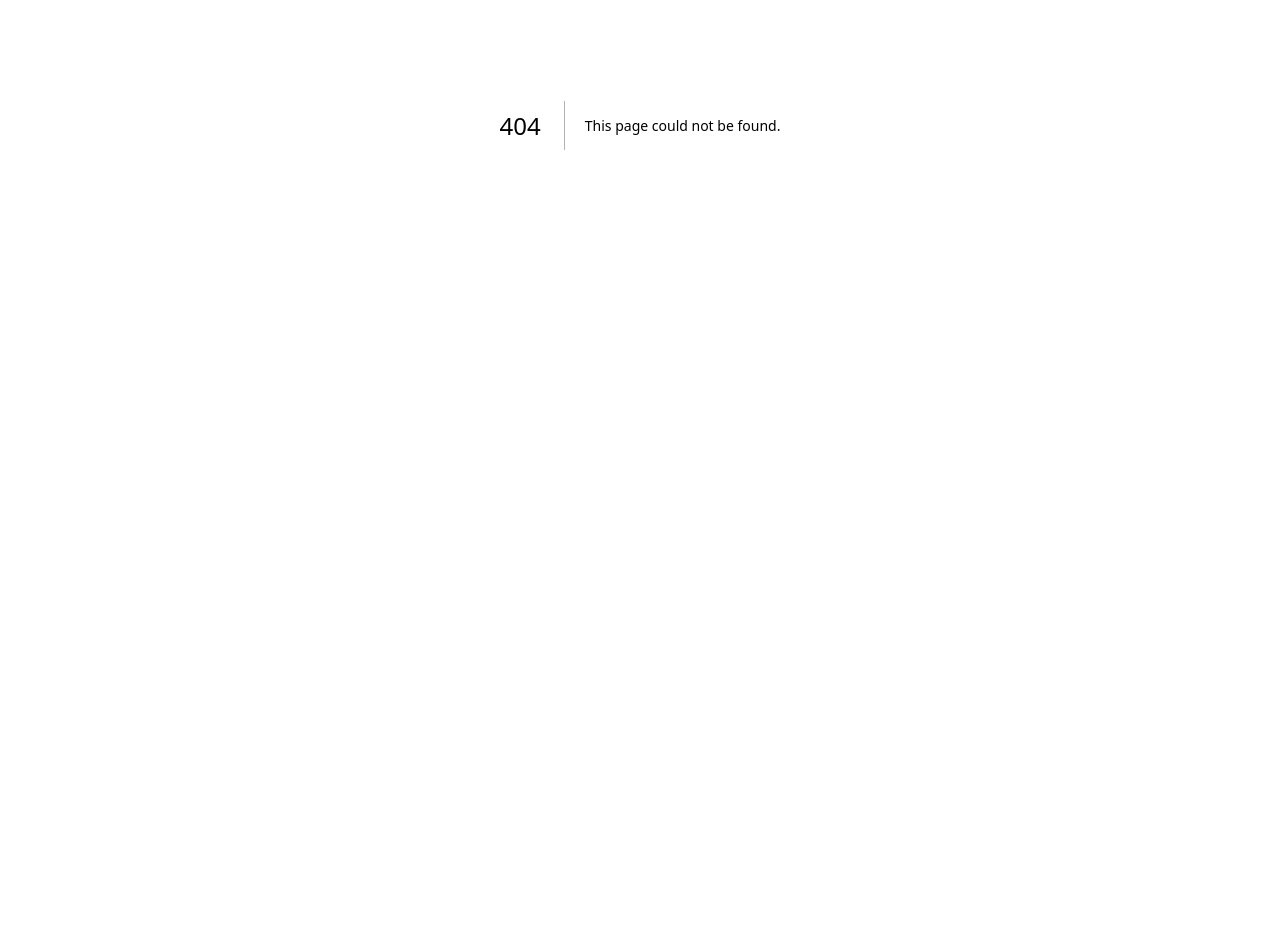
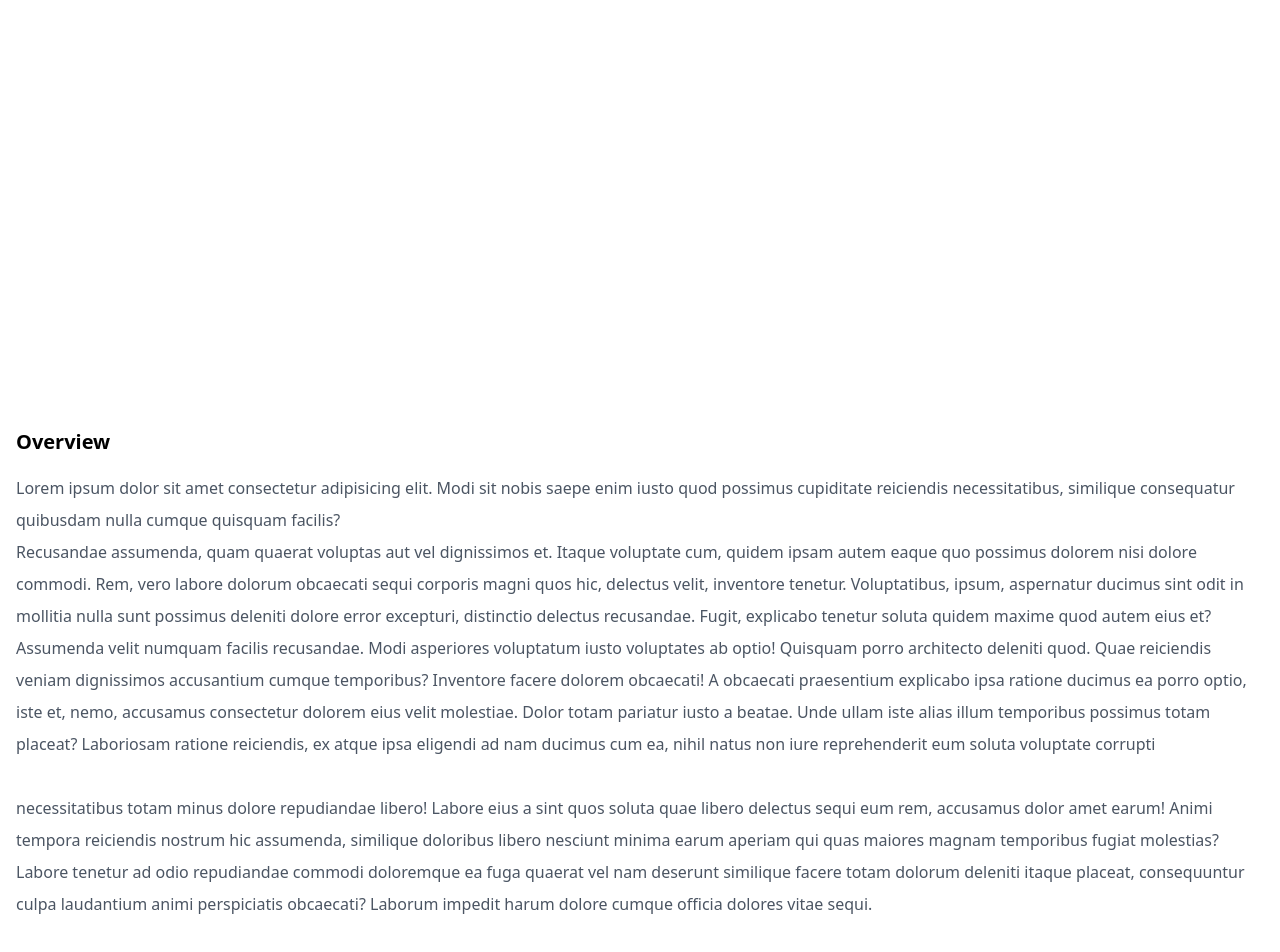
Before and after one commit to SaqlineShabbir/HotelHunt-Full-Stack, a Next.js app: page /hotels/1 in a window 1280 px wide. Before the commit this address had no page. Shown: the part 275-1227 px from the top of the page. Before the commit the page ends 800 px from the top, so only its background shows below. Built offline with nearby package versions, Linux system fonts and the light colour scheme.

Commit message:
summary, gallery, overview component added

```diff
--- /dev/null
+++ b/src/app/hotels/[id]/page.js
@@ -0,0 +1,15 @@
+import Gallery from "@/components/hotel/details/Gallery";
+import Overview from "@/components/hotel/details/Overview";
+import Summary from "@/components/hotel/details/Summary";
+
+const page = () => {
+  return (
+    <div>
+      <Summary></Summary>
+      <Gallery></Gallery>
+      <Overview></Overview>
+    </div>
+  );
+};
+
+export default page;
--- a/src/app/layout.js
+++ b/src/app/layout.js
@@ -14,7 +14,7 @@ const geistMono = localFont({
 });
 
 export const metadata = {
-  title: "Create Next App",
+  title: "Hotel Hunt",
   description: "Generated by create next app",
 };
 
--- /dev/null
+++ b/src/components/hotel/details/Gallery.jsx
@@ -0,0 +1,22 @@
+const Gallery = () => {
+  return (
+    <section className="max-w-7xl mx-auto w-full px-4">
+      <div className="grid grid-cols-2 imageshowCase">
+        {/* <img src={img} className="h-[400px]" alt="" />
+        <img src={img} className="h-[400px]" alt="" />
+        <img src={img} className="h-[400px]" alt="" />
+        <img src={img} className="h-[400px]" alt="" /> */}
+
+        <div className="grid grid-cols-2 grid-rows-2 h-[400px]">
+          {/* <img src={img} className="h-[400px]" alt="" />
+          <img src={img} className="h-[400px]" alt="" />
+          <img src={img} className="h-[400px]" alt="" />
+          <img src={img} className="h-[400px]" alt="" />
+          <img src={img} className="h-[400px]" alt="" /> */}
+        </div>
+      </div>
+    </section>
+  );
+};
+
+export default Gallery;
--- /dev/null
+++ b/src/components/hotel/details/Overview.jsx
@@ -0,0 +1,46 @@
+const Overview = () => {
+  return (
+    <section>
+      <div className="max-w-7xl mx-auto w-full px-4 py-8">
+        <h2 className="font-bold text-xl my-4">Overview</h2>
+        <p className="text-gray-600 leading-8">
+          Lorem ipsum dolor sit amet consectetur adipisicing elit. Modi sit
+          nobis saepe enim iusto quod possimus cupiditate reiciendis
+          necessitatibus, similique consequatur quibusdam nulla cumque quisquam
+          facilis?
+          <br />
+          Recusandae assumenda, quam quaerat voluptas aut vel dignissimos et.
+          Itaque voluptate cum, quidem ipsam autem eaque quo possimus dolorem
+          nisi dolore commodi. Rem, vero labore dolorum obcaecati sequi corporis
+          magni quos hic, delectus velit, inventore tenetur. Voluptatibus,
+          ipsum, aspernatur ducimus sint odit in mollitia nulla sunt possimus
+          deleniti dolore error excepturi, distinctio delectus recusandae.
+          Fugit, explicabo tenetur soluta quidem maxime quod autem eius et?
+          Assumenda velit numquam facilis recusandae. Modi asperiores voluptatum
+          iusto voluptates ab optio! Quisquam porro architecto deleniti quod.
+          Quae reiciendis veniam dignissimos accusantium cumque temporibus?
+          Inventore facere dolorem obcaecati! A obcaecati praesentium explicabo
+          ipsa ratione ducimus ea porro optio, iste et, nemo, accusamus
+          consectetur dolorem eius velit molestiae. Dolor totam pariatur iusto a
+          beatae. Unde ullam iste alias illum temporibus possimus totam placeat?
+          Laboriosam ratione reiciendis, ex atque ipsa eligendi ad nam ducimus
+          cum ea, nihil natus non iure reprehenderit eum soluta voluptate
+          corrupti
+          <br />
+          <br />
+          necessitatibus totam minus dolore repudiandae libero! Labore eius a
+          sint quos soluta quae libero delectus sequi eum rem, accusamus dolor
+          amet earum! Animi tempora reiciendis nostrum hic assumenda, similique
+          doloribus libero nesciunt minima earum aperiam qui quas maiores magnam
+          temporibus fugiat molestias? Labore tenetur ad odio repudiandae
+          commodi doloremque ea fuga quaerat vel nam deserunt similique facere
+          totam dolorum deleniti itaque placeat, consequuntur culpa laudantium
+          animi perspiciatis obcaecati? Laborum impedit harum dolore cumque
+          officia dolores vitae sequi.
+        </p>
+      </div>
+    </section>
+  );
+};
+
+export default Overview;
--- /dev/null
+++ b/src/components/hotel/details/Summary.jsx
@@ -0,0 +1,13 @@
+import { HotelInfo } from "../HotelInfo";
+
+const Summary = () => {
+  return (
+    <section className="py-4 mt-[100px] ">
+      <div className="flex max-w-7xl mx-auto w-full px-4">
+        <HotelInfo source="details" />
+      </div>
+    </section>
+  );
+};
+
+export default Summary;
```
